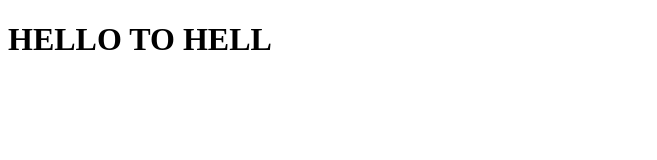
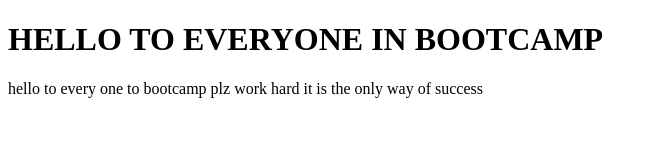
Before and after one commit to NEHA-MOUJ/bootcamp1, a plain HTML site: page index.html in a window 1280 px wide. Shown: the whole page, without its empty margins (0-657 px from the left). Drawn offline with Linux system fonts and the light colour scheme.

Commit message:
update index.html

```diff
--- a/index.html
+++ b/index.html
@@ -6,6 +6,7 @@
 <title> BOOT CAMP</title>
 </head>
 <body>
-    <h1> HELLO TO HELL </h1>
+    <h1> HELLO TO EVERYONE IN BOOTCAMP </h1>
+    <p> hello to every one to bootcamp plz work hard it is the only way of success</p>
 </body>
 </html>
```
